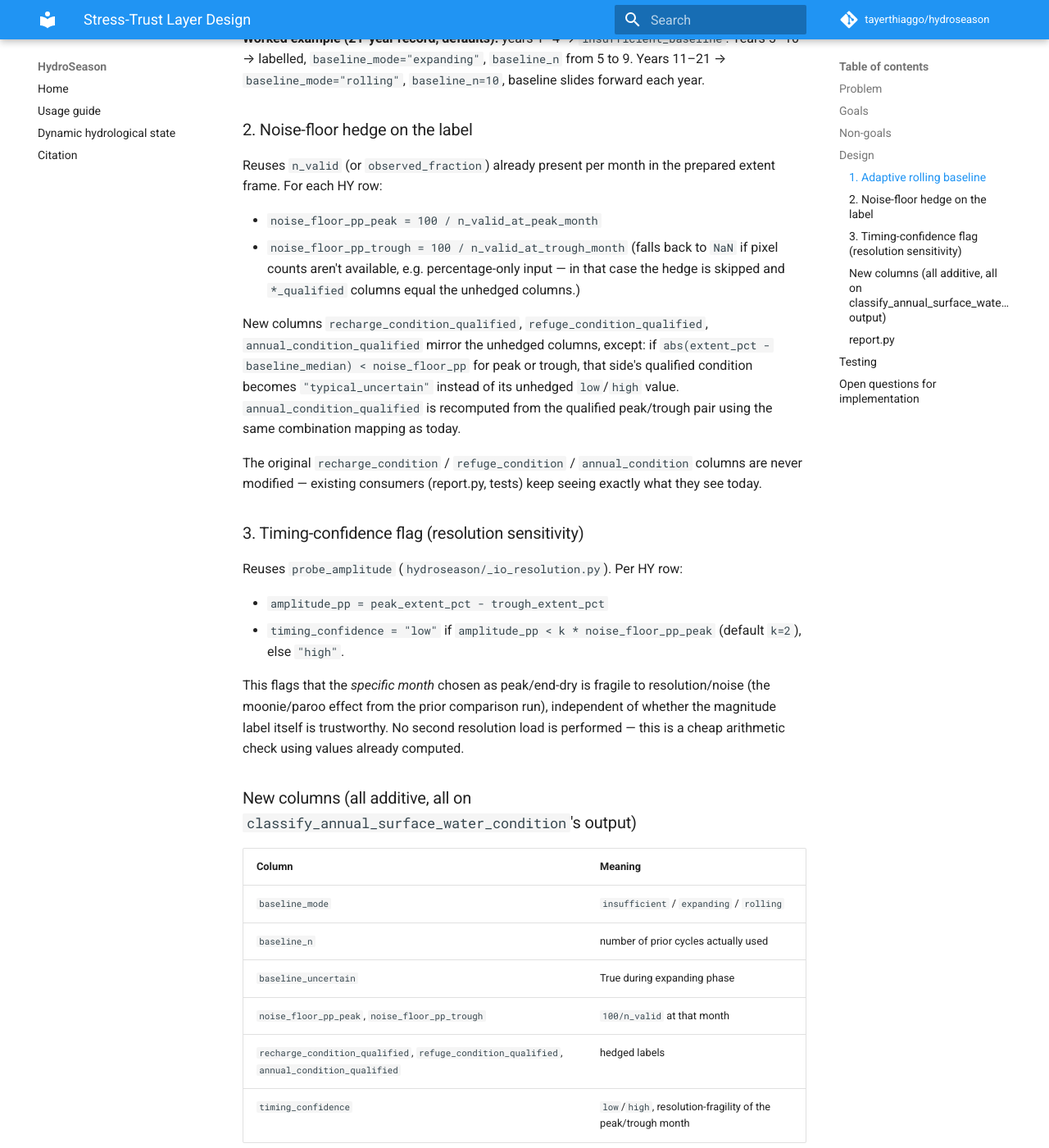
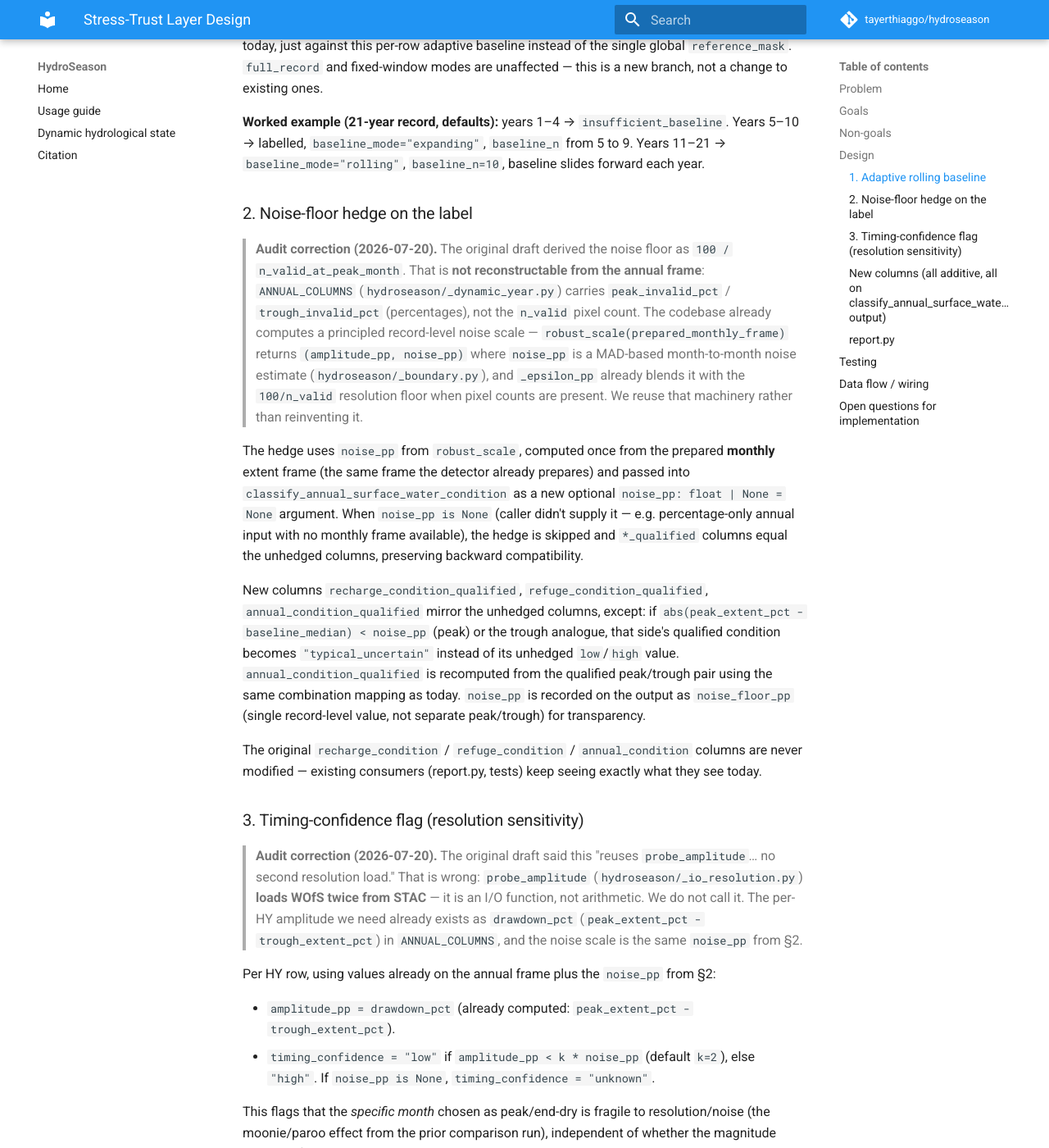
Before and after one commit to tayerthiaggo/hydroseason, an MkDocs documentation site: the page built from docs/superpowers/specs/2026-07-20-stress-trust-layer-design.md, in a window 1280 px wide and 1400 px high, scrolled down 2189 px. Shown: the whole window at 82% size. Built offline with MkDocs 1.6.1 and Material for MkDocs 9.7.7, drawn with Linux system fonts in a browser that asks for light colours; comment, search, counter and statistics services are not loaded; some of the changed text lies outside the part shown.

Commit message:
docs: audit-fix stress-trust spec — reuse robust_scale noise_pp, drop probe_amplitude misuse
Audit against code found three defects: (1) probe_amplitude does STAC I/O,
not arithmetic, contradicting the "no second load" claim — replaced with
existing per-HY drawdown_pct; (2) annual frame has no n_valid, so 100/n_valid
noise floor is unreconstructable there — replaced with robust_scale's noise_pp
passed from the caller; (3) reconciled the new flags with the existing per-HY
confidence column.

```diff
--- a/docs/superpowers/specs/2026-07-20-stress-trust-layer-design.md
+++ b/docs/superpowers/specs/2026-07-20-stress-trust-layer-design.md
@@ -15,11 +15,15 @@ baseline, and combines those into `annual_condition` (e.g. `dry_low_refuge`,
    whole record (or a hand-picked window) mixes pre- and post-drought regimes,
    so "low" can mean "low relative to a non-stationary 40-year mix" rather
    than "low relative to recent conditions."
-2. **No uncertainty on the label.** `extent_pct` carries per-month pixel
-   counts (`n_valid`, `observed_fraction`) already, but `_condition.py` never
-   uses them. A year whose peak sits inside the measurement noise floor gets
-   the same confident `low`/`high` label as a year with a clear, well-observed
-   departure.
+2. **No uncertainty on the label.** The monthly extent frame carries the
+   information needed for a noise scale (pixel counts / `observed_fraction`),
+   and `robust_scale` already distills it into a record-level `noise_pp` for
+   the boundary detector — but `_condition.py` never sees `noise_pp`. A year
+   whose peak sits inside the measurement noise floor gets the same confident
+   `low`/`high` label as a year with a clear, well-observed departure. (The
+   *annual* frame handed to `_condition.py` does **not** carry `n_valid` — only
+   `*_invalid_pct` — so the hedge must take `noise_pp` from the caller, who
+   computed it from the monthly frame; see Design §2.)
 3. **No resolution-timing caveat.** Prior analysis
    (`scripts/compare_catchment_resolution_windows.py`,
    `output/resolution_window_comparison/hy_summary.csv`) found that for
@@ -92,21 +96,33 @@ modes are unaffected — this is a new branch, not a change to existing ones.
 
 ### 2. Noise-floor hedge on the label
 
-Reuses `n_valid` (or `observed_fraction`) already present per month in the
-prepared extent frame. For each HY row:
+> **Audit correction (2026-07-20).** The original draft derived the noise
+> floor as `100 / n_valid_at_peak_month`. That is **not reconstructable from
+> the annual frame**: `ANNUAL_COLUMNS` (`hydroseason/_dynamic_year.py`) carries
+> `peak_invalid_pct` / `trough_invalid_pct` (percentages), not the `n_valid`
+> pixel count. The codebase already computes a principled record-level noise
+> scale — `robust_scale(prepared_monthly_frame)` returns `(amplitude_pp,
+> noise_pp)` where `noise_pp` is a MAD-based month-to-month noise estimate
+> (`hydroseason/_boundary.py`), and `_epsilon_pp` already blends it with the
+> `100/n_valid` resolution floor when pixel counts are present. We reuse that
+> machinery rather than reinventing it.
 
-- `noise_floor_pp_peak = 100 / n_valid_at_peak_month`
-- `noise_floor_pp_trough = 100 / n_valid_at_trough_month`
-  (falls back to `NaN` if pixel counts aren't available, e.g. percentage-only
-  input — in that case the hedge is skipped and `*_qualified` columns equal
-  the unhedged columns.)
+The hedge uses `noise_pp` from `robust_scale`, computed once from the
+prepared **monthly** extent frame (the same frame the detector already
+prepares) and passed into `classify_annual_surface_water_condition` as a new
+optional `noise_pp: float | None = None` argument. When `noise_pp is None`
+(caller didn't supply it — e.g. percentage-only annual input with no monthly
+frame available), the hedge is skipped and `*_qualified` columns equal the
+unhedged columns, preserving backward compatibility.
 
 New columns `recharge_condition_qualified`, `refuge_condition_qualified`,
 `annual_condition_qualified` mirror the unhedged columns, except: if
-`abs(extent_pct - baseline_median) < noise_floor_pp` for peak or trough, that
-side's qualified condition becomes `"typical_uncertain"` instead of its
-unhedged `low`/`high` value. `annual_condition_qualified` is recomputed from
-the qualified peak/trough pair using the same combination mapping as today.
+`abs(peak_extent_pct - baseline_median) < noise_pp` (peak) or the trough
+analogue, that side's qualified condition becomes `"typical_uncertain"`
+instead of its unhedged `low`/`high` value. `annual_condition_qualified` is
+recomputed from the qualified peak/trough pair using the same combination
+mapping as today. `noise_pp` is recorded on the output as `noise_floor_pp`
+(single record-level value, not separate peak/trough) for transparency.
 
 The original `recharge_condition` / `refuge_condition` / `annual_condition`
 columns are never modified — existing consumers (report.py, tests) keep
@@ -114,17 +130,35 @@ seeing exactly what they see today.
 
 ### 3. Timing-confidence flag (resolution sensitivity)
 
-Reuses `probe_amplitude` (`hydroseason/_io_resolution.py`). Per HY row:
+> **Audit correction (2026-07-20).** The original draft said this "reuses
+> `probe_amplitude`… no second resolution load." That is wrong:
+> `probe_amplitude` (`hydroseason/_io_resolution.py`) **loads WOfS twice from
+> STAC** — it is an I/O function, not arithmetic. We do not call it. The
+> per-HY amplitude we need already exists as `drawdown_pct`
+> (`peak_extent_pct - trough_extent_pct`) in `ANNUAL_COLUMNS`, and the noise
+> scale is the same `noise_pp` from §2.
 
-- `amplitude_pp = peak_extent_pct - trough_extent_pct`
-- `timing_confidence = "low"` if `amplitude_pp < k * noise_floor_pp_peak`
-  (default `k=2`), else `"high"`.
+Per HY row, using values already on the annual frame plus the `noise_pp`
+from §2:
+
+- `amplitude_pp = drawdown_pct` (already computed:
+  `peak_extent_pct - trough_extent_pct`).
+- `timing_confidence = "low"` if `amplitude_pp < k * noise_pp` (default
+  `k=2`), else `"high"`. If `noise_pp is None`, `timing_confidence = "unknown"`.
 
 This flags that the *specific month* chosen as peak/end-dry is fragile to
 resolution/noise (the moonie/paroo effect from the prior comparison run),
-independent of whether the magnitude label itself is trustworthy. No second
-resolution load is performed — this is a cheap arithmetic check using values
-already computed.
+independent of whether the magnitude label itself is trustworthy. It is pure
+arithmetic on values already computed — no load, no `probe_amplitude`.
+
+**Relationship to existing `confidence` column.** `_dynamic_year.py` already
+emits a per-HY `confidence` (high/medium/low) measuring *data availability*
+(usable-month fraction × observed fraction × boundary penalty). The new
+`timing_confidence` is orthogonal — it measures *signal-vs-noise amplitude*,
+i.e. whether the seasonal swing is large enough that the peak/trough month is
+robustly located. Both are kept; the report shows them as distinct columns so
+a low-`timing_confidence` year with high data-availability `confidence` (the
+moonie/paroo case: well-observed but flat) is legible.
 
 ### New columns (all additive, all on `classify_annual_surface_water_condition`'s output)
 
@@ -133,9 +167,9 @@ already computed.
 | `baseline_mode` | `insufficient` / `expanding` / `rolling` |
 | `baseline_n` | number of prior cycles actually used |
 | `baseline_uncertain` | True during expanding phase |
-| `noise_floor_pp_peak`, `noise_floor_pp_trough` | `100/n_valid` at that month |
+| `noise_floor_pp` | record-level `noise_pp` from `robust_scale` (single value; `NaN` if not supplied) |
 | `recharge_condition_qualified`, `refuge_condition_qualified`, `annual_condition_qualified` | hedged labels |
-| `timing_confidence` | `low`/`high`, resolution-fragility of the peak/trough month |
+| `timing_confidence` | `low`/`high`/`unknown`, resolution-fragility of the peak/trough month |
 
 ### report.py
 
@@ -152,18 +186,35 @@ side.
   shift, i.e. `prior_n` years 15–24 are all post-shift) the baseline contains
   no pre-shift values, so a post-shift year that matches the new regime's
   typical extent is labelled `typical`, not `low`/`high`.
-- **Noise floor hedge:** two years with identical `extent_pct` deviation from
-  baseline median, one with high `n_valid` (small noise floor, stays
-  `low`/`high`) and one with low `n_valid` (large noise floor, downgrades to
-  `typical_uncertain`).
-- **Timing confidence:** flat/low-amplitude synthetic series →
-  `timing_confidence="low"`; strong monsoonal-amplitude series →
-  `"high"`.
+- **Noise floor hedge:** call with a small `noise_pp` (deviation exceeds it →
+  label stays `low`/`high`) and with a large `noise_pp` (deviation falls
+  inside it → downgrades to `typical_uncertain`); and with `noise_pp=None`
+  (hedge skipped, `*_qualified` equals unhedged).
+- **Timing confidence:** HY rows where `drawdown_pct < 2 * noise_pp` →
+  `timing_confidence="low"`; `drawdown_pct >= 2 * noise_pp` → `"high"`;
+  `noise_pp=None` → `"unknown"`.
 - **Regression:** existing `full_record` and fixed-window callers (current
   test suite) produce byte-identical values for all pre-existing columns.
 
+## Data flow / wiring
+
+`noise_pp` is produced by `robust_scale(prepared_monthly_frame)` — already
+called inside `detect_dynamic_hydrological_years`
+(`hydroseason/_dynamic_year.py`, as `amplitude_pp, noise_pp = robust_scale(frame)`).
+The wiring is: whoever calls `classify_annual_surface_water_condition` (report
+pipeline, notebooks) computes or forwards this `noise_pp` and passes it in.
+Because the detector already computes it, the cheapest path is to surface
+`noise_pp` (and `amplitude_pp`) as an attribute/return alongside the annual
+frame, or recompute it once at the call site from the same monthly frame. The
+implementation plan picks the exact seam; the function contract is only
+`noise_pp: float | None = None`.
+
 ## Open questions for implementation
 
-- None — all decisions above were confirmed during design (window=10,
-  floor=5, k=2 for timing threshold, monthly-condition function out of
-  scope).
+- **Where `noise_pp` is threaded from.** Options: (a) `detect_dynamic_hydrological_years`
+  attaches `noise_pp` to the returned frame's `.attrs`; (b) the report pipeline
+  recomputes `robust_scale` at the call site; (c) a thin wrapper computes it.
+  Decide in the plan. All are backward-compatible since the parameter defaults
+  to `None`.
+- Otherwise settled: window=10, floor=5, k=2 for timing threshold,
+  monthly-condition function out of scope.
```
